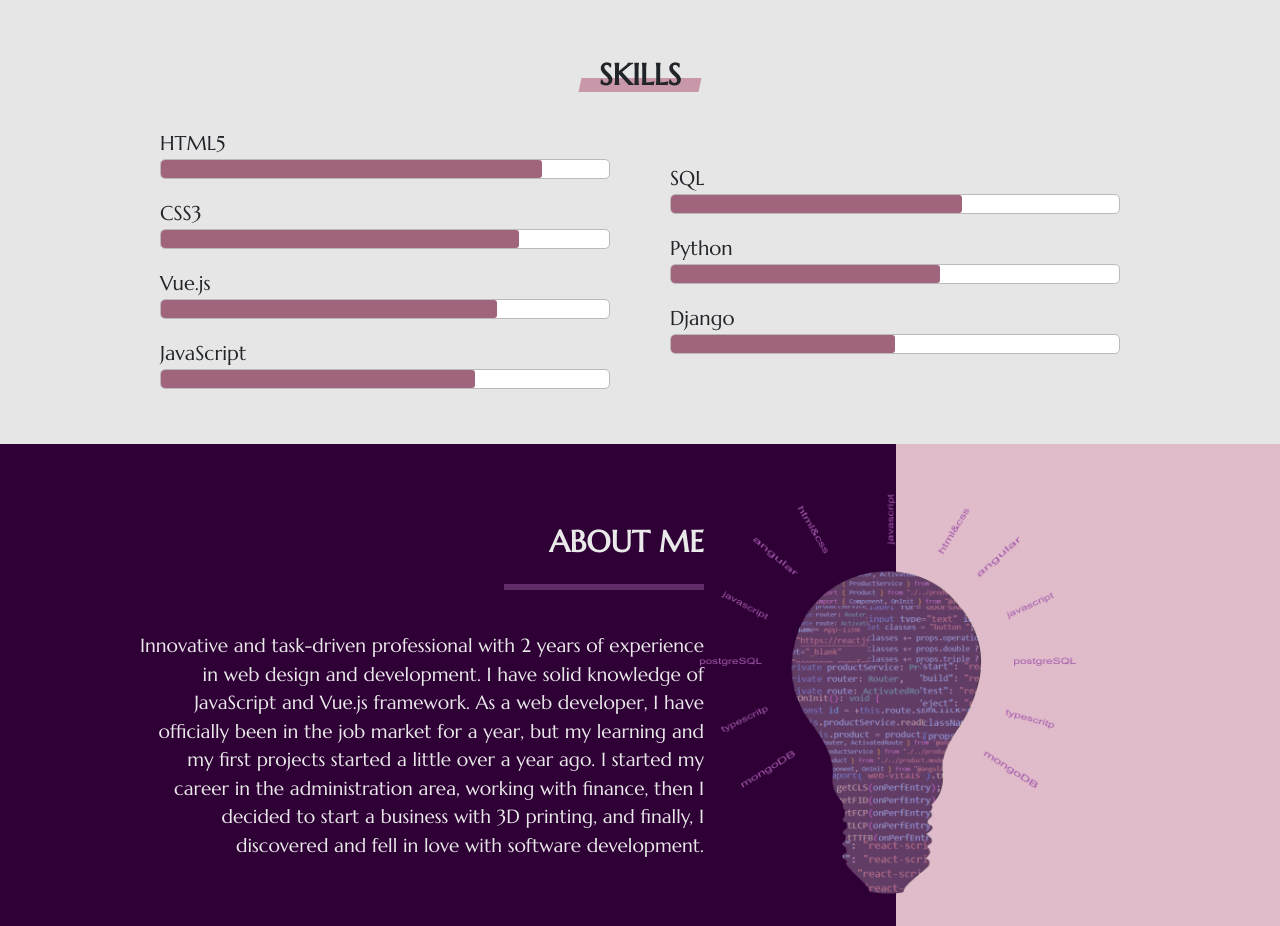
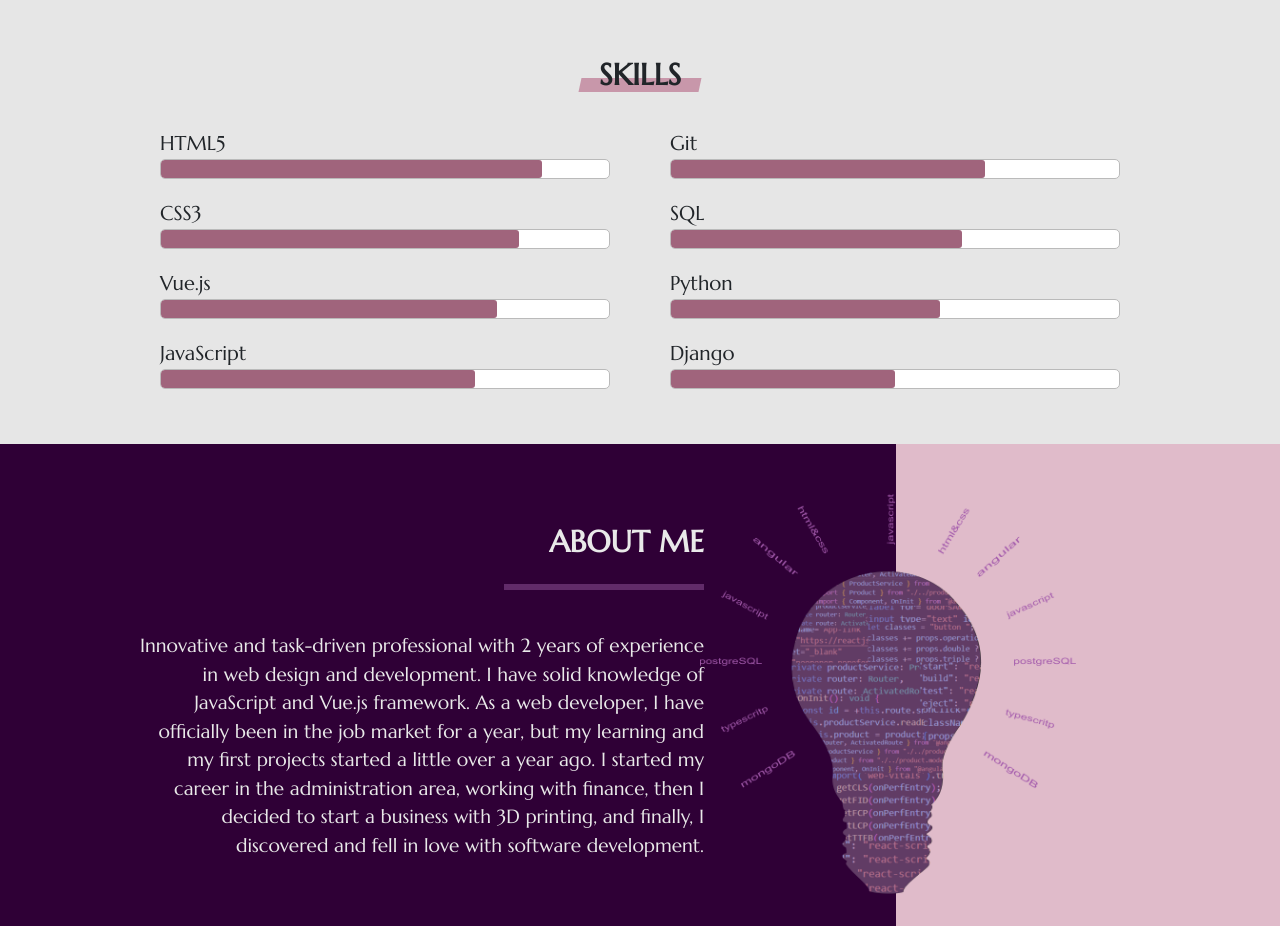
Before and after one commit to maisappreis/maisappreis.github.io, a React (Create React App) app in the folder frontend/: page / in a window 1280 px wide. Shown: the part 1340-2266 px from the top of the page. Built offline with nearby package versions, Linux system fonts and the light colour scheme; a web font is replaced by a local one.

Commit message:
feat: It was added Git on my skills.

```diff
--- a/frontend/src/components/skills/Skills.jsx
+++ b/frontend/src/components/skills/Skills.jsx
@@ -16,6 +16,7 @@ const Skills = () => {
                     <ProgressBar label="JavaScript" targetProgress={70} />
                 </div>
                 <div className="skills-column">
+                    <ProgressBar label="Git" targetProgress={70} />
                     <ProgressBar label="SQL" targetProgress={65} />
                     <ProgressBar label="Python" targetProgress={60} />
                     <ProgressBar label="Django" targetProgress={50} />
```
